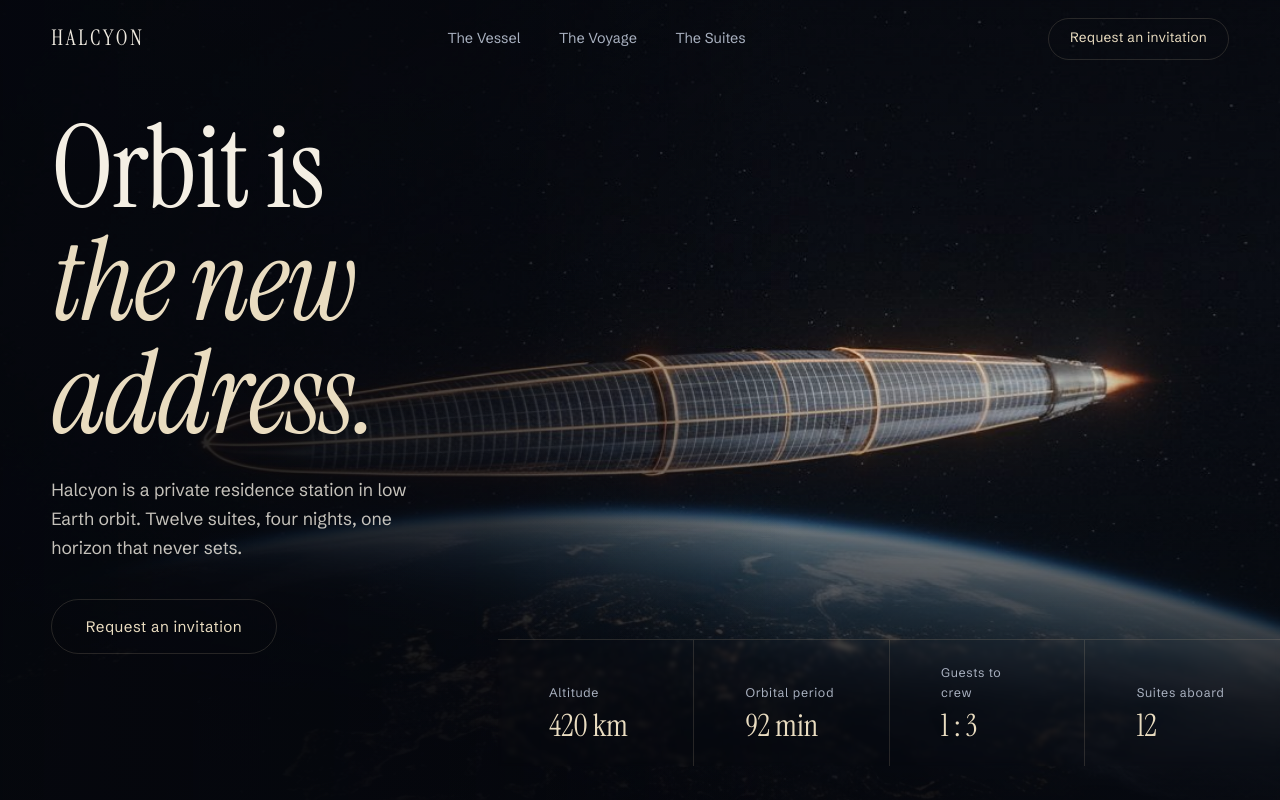
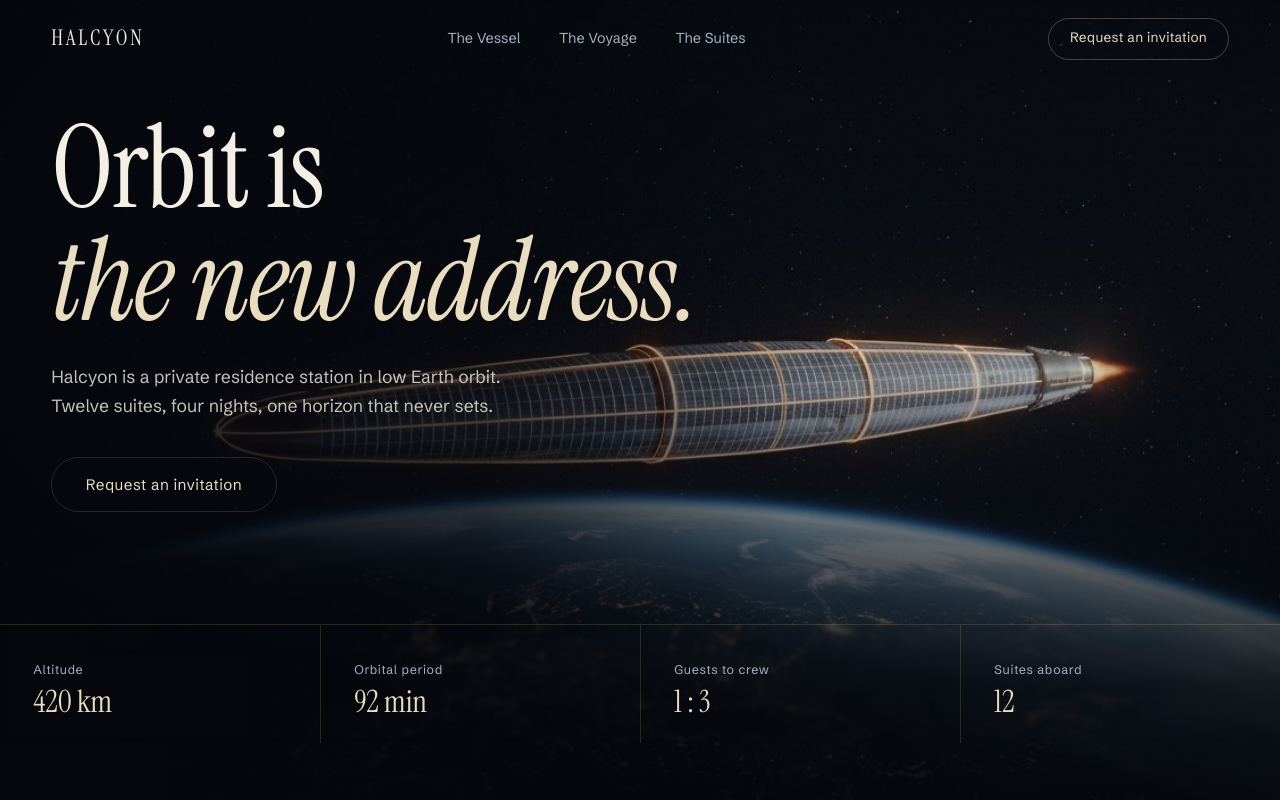
Before and after one commit to stewiefeh/halcyon-orbital, a plain HTML site: page index.html in a window 1280 px wide. Shown: the top 800 px of the page. Drawn offline with Linux system fonts and the light colour scheme.

Commit message:
Hero stacks column: full-width specs strip, even columns, clearer pill border

```diff
--- a/css/style.css
+++ b/css/style.css
@@ -35,11 +35,11 @@ img{display:block;max-width:100%}
 .links{display:flex;gap:2.4rem}
 .links a{color:var(--platinum);text-decoration:none;font-size:.9rem;transition:color .3s}
 .links a:hover{color:var(--paper)}
-.pill{color:var(--champagne-hi);text-decoration:none;font-size:.85rem;letter-spacing:.02em;padding:.55rem 1.3rem;border:1px solid var(--line);border-radius:999px;transition:background .4s,color .4s,border-color .4s}
+.pill{color:var(--champagne-hi);text-decoration:none;font-size:.85rem;letter-spacing:.02em;padding:.55rem 1.3rem;border:1px solid rgba(217,201,168,.3);border-radius:999px;transition:background .4s,color .4s,border-color .4s}
 .pill:hover{background:var(--champagne);color:var(--void);border-color:var(--champagne)}
 
 /* hero */
-.hero{position:relative;min-height:100svh;display:flex;align-items:flex-end}
+.hero{position:relative;min-height:100svh;display:flex;flex-direction:column;justify-content:flex-end}
 .hero-media{position:absolute;inset:0;will-change:transform}
 .hero-media img{width:100%;height:100%;object-fit:cover;transform:scale(1.14);opacity:0;
   animation:heroSettle 2.6s cubic-bezier(.19,1,.22,1) .1s forwards}
@@ -64,7 +64,7 @@ img{display:block;max-width:100%}
 .ghost:hover{background:var(--champagne);color:var(--void);border-color:var(--champagne)}
 .specs{position:relative;z-index:2;width:100%;list-style:none;display:grid;grid-template-columns:repeat(4,1fr);
   border-top:1px solid var(--line);backdrop-filter:blur(2px)}
-.specs li{display:flex;flex-direction:column-reverse;gap:.3rem;padding:1.4rem var(--edge)}
+.specs li{display:flex;flex-direction:column-reverse;gap:.3rem;padding:1.4rem clamp(1.25rem,2.6vw,3.2rem)}
 .specs li+li{border-left:1px solid var(--line)}
 .spec-n{font:400 clamp(1.5rem,2.4vw,2rem)/1.15 var(--serif);color:var(--champagne-hi);white-space:nowrap}
 .spec-l{font-size:.78rem;letter-spacing:.05em;color:var(--platinum);min-height:2.6em;display:flex;align-items:flex-end}
```
